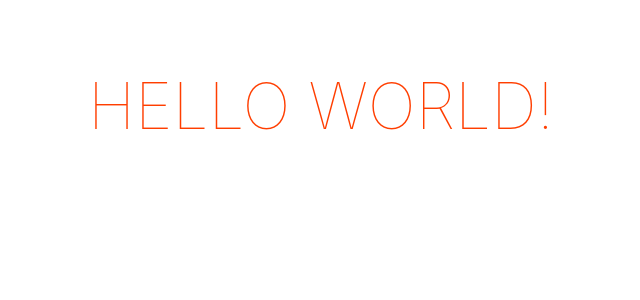
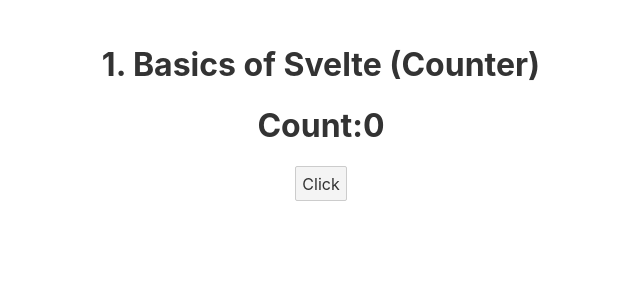
Before and after one commit to Tusharsaxena3112/Svelte-Basics, a Svelte app in the folder svelteApp/: page / in a window 1280 px wide. Shown: the top 300 px of the page, without its empty margins (319-959 px from the left). Built offline with nearby package versions, Linux system fonts and the light colour scheme.

Commit message:
adding 1-prac

```diff
--- /dev/null
+++ b/svelteApp/src/1basics.svelte
@@ -0,0 +1,17 @@
+<script>
+    let count = 0;
+
+    const increaseCount = () =>{
+        count+=1;
+    }
+</script>
+
+<main>
+    <h1>1. Basics of Svelte (Counter)</h1>
+    <h1>Count:{count}</h1>
+    <button on:click={increaseCount}>Click</button>
+</main>
+
+<style>
+
+</style>
--- a/svelteApp/src/App.svelte
+++ b/svelteApp/src/App.svelte
@@ -1,9 +1,9 @@
 <script>
-	export let name;
+	import Basics from "./1basics.svelte";
 </script>
 
 <main>
-	<h1>Hello {name}!</h1>
+	<Basics/>
 </main>
 
 <style>
```
